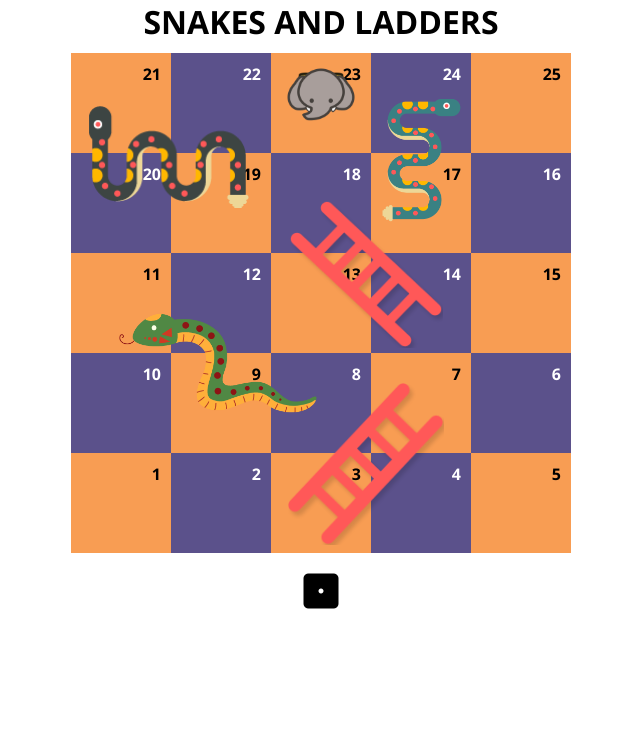
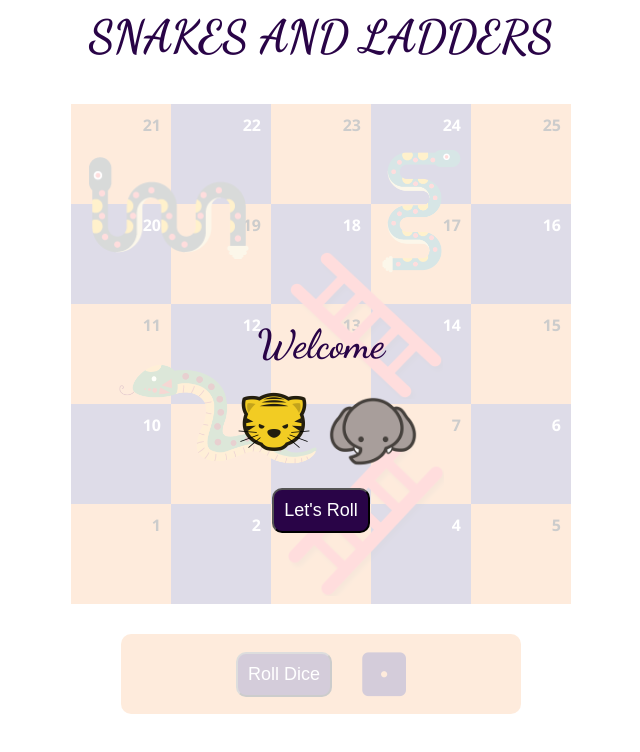
Before and after one commit to happikaur/snakes-and-ladders, a plain HTML site: page index.html in a window 1280 px wide. Shown: the whole page, without its empty margins (319-959 px from the left). Drawn offline with Linux system fonts and the light colour scheme.

Commit message:
Added selectors. Added dice roll number to dice. Deleted comment out comments.  Added display function to the player when the dice is rolled. Changed the pop welcome message display.  Added class and the style of the heading. Deleted some irrelevent html code. Adjusted the dice and roll dice button.

```diff
--- a/app.js
+++ b/app.js
@@ -4,7 +4,10 @@ const player2 = document.querySelector('.player.two');
 const welcomePopUp = document.querySelector('.welcome-message');
 const congrats = document.querySelector('.who-won');
 const whoWon = document.querySelector('.won-or-lose');
-const dice = document.querySelector('.dice');
+const dice = document.querySelector('.dice-roll');
+const diceFont = document.querySelector('.dice');
+const letsRoll = document.querySelector('.lets-roll');
+const welcomeBack = document.querySelector('.welcome-background')
 
 let isGameEnded = false;
 const lastBox = 25;
@@ -26,15 +29,29 @@ const snakesLadders = {
   24:17,
 };
 
-const throwDice = () => {
- const diceNum = Math.floor(Math.random() * 6) + 1;
- return diceNum;
+const diceRollNum = {
+  1: '<i class="fas fa-dice-one"></i>',
+  2: '<i class="fas fa-dice-two"></i>',
+  3: '<i class="fas fa-dice-three"></i>',
+  4: '<i class="fas fa-dice-four"></i>',
+  5: '<i class="fas fa-dice-five"></i>',
+  6: '<i class="fas fa-dice-six"></i>',
 }
 
+// Random number from 1 to 6
+const throwDice = () => {
+  const diceNum = Math.floor(Math.random() * 6) + 1;
+  diceFont.innerHTML = diceRollNum[diceNum];
+  return diceNum;
+}
+
+// Moves box by that number
+// Find the current box of the player
 const calculateNewBox = (diceNumber, currentBox) => {
-  // Find the current box of the player
   const newBox = diceNumber + currentBox;
 
+  // If in the box with ladder go up to the box number where ladder ends
+  // If in the box with snake go down to the box number where snake ends
   if (snakesLadders[newBox]) {
     return snakesLadders[newBox];
   }
@@ -51,17 +68,8 @@ const calculateNewBox = (diceNumber, currentBox) => {
   return newBox;
 }
 
-dice.addEventListener ('click', (event) => {
-  startGame()
-})
-
 const findBoxPosition = (boxNumber) => {
   const box = document.getElementById(`${boxNumber}`);
-  // console.log('box', box);
-  // const boxPos = box.getBoundingClientRect();
-  // console.log(boxPos);
-  // const x = boxPos.top + (boxPos.width / 2) - 25;
-  // const y = boxPos.left + (boxPos.height / 2) - 25;
   return box
 }
 
@@ -69,16 +77,10 @@ const movePlayerToBox = (newBox, player) => {
   const box = findBoxPosition(newBox);
 
   box.appendChild(player);
-  // player.style.top = `${xyBox.y}px`;
-  // player.style.left = `${xyBox.x}px`;
-
-  // store[player.id].y = xyBox.y;
-  // store[player.id].x = xyBox.x;
 }
 
-// window.onload = () => startGame()
-
 const startGame = () => {
+  // Role dice
   store.diceNumber = throwDice();
   const currentPlayer = store.currentPlayer
 
@@ -87,23 +89,27 @@ const startGame = () => {
   movePlayerToBox(store[currentPlayer.id].currentBox, store.currentPlayer);
 
   if (currentPlayer.id === 'player1') {
-    store.currentPlayer = player2
+    store.currentPlayer = player2;
+    player1.style.display = 'block';
   } else if (currentPlayer.id === 'player2') {
-    store.currentPlayer = player1
+    store.currentPlayer = player1;
+    player2.style.display = 'block';
   }
 
   console.log(store);
   console.log(currentPlayer.id);
 }
 
+dice.addEventListener('click', (event) => {
+
+  startGame()
+});
+
+letsRoll.addEventListener('click', (event) => {
+  welcomePopUp.style.display = 'none';
+  welcomeBack.style.display = 'none';
+});
 
 
-// Boxes number need to flow and not break
-// Person need to choose the avatar
-// Enter the name
-// choose who rolls first
-// Role dice
-  // Random number from 1 to 6
-// Moves box by that number
-// If in the box with ladder go up to the box number where ladder ends
-// If in the box with snake go down to the box number where snake ends
+// Pop up of congratulations
+// Play again resets the game to start
--- a/index.html
+++ b/index.html
@@ -10,11 +10,10 @@
   <link rel="stylesheet" href="https://use.fontawesome.com/releases/v5.15.4/css/all.css" integrity="sha384-DyZ88mC6Up2uqS4h/KRgHuoeGwBcD4Ng9SiP4dIRy0EXTlnuz47vAwmeGwVChigm" crossorigin="anonymous">
 </head>
 <body>
-  <h1>SNAKES AND LADDERS</h1>
+  <h1 class="font-dancing heading">SNAKES AND LADDERS</h1>
 
   <div class="welcome-message">
     <p class="welcome font-dancing">Welcome</p>
-    <p class="instructions">Select your avatar</p>
     <div class="choose-avatar">
       <label>
         <img src="./images/tiger.png" alt="player1" class="one">
@@ -23,21 +22,11 @@
         <img src="./images/elephant.png" alt="player2" class="two">
       </label>
     </div>
-    <p class="instructions">Who rolls first?</p>
-    <div class="choose-who-play-first">
-      <label>
-          <input type="radio" name="who-first" class="who-first" value="me"/>
-          <i></i> <span>Me</span>
-      </label>
-      <label>
-          <input type="radio" name="who-first" class="who-first" value="computer"/>
-          <i></i> <span>Computer</span>
-      </label>
-    </div>
     <div class="go">
       <button class="lets-roll">Let's Roll</button>
     </div>
   </div>
+  <div class="welcome-background"></div>
 
   <div class="who-won">
     <p class="greetings font-dancing">Congratulations!</p>
@@ -155,12 +144,10 @@
   </div>
 
   <div class="dice-wrapper">
+    <div class="go">
+      <button class="lets-roll dice-roll">Roll Dice</button>
+    </div>
     <div class="dice"><i class="fas fa-dice-one"></i></div>
-    <!-- <div><i class="fas fa-dice-two"></i></div>
-    <div><i class="fas fa-dice-three"></i></div>
-    <div><i class="fas fa-dice-four"></i></div>
-    <div><i class="fas fa-dice-five"></i></div>
-    <div><i class="fas fa-dice-six"></i></div> -->
   </div>
 
 </body>
--- a/scss/abstracts/_global-classes.scss
+++ b/scss/abstracts/_global-classes.scss
@@ -1,8 +1,27 @@
+@import '../abstracts/variables';
 @import url('https://fonts.googleapis.com/css2?family=Dancing+Script:wght@600&display=swap');
+@import url('https://fonts.googleapis.com/css2?family=Dancing+Script:wght@700&display=swap');
 
 .font-dancing {
   font-size: 40px;
-  font-weight: bold;
+  font-weight: 600;
   color: $welcome;
   font-family: "Dancing Script";
 }
+
+.heading {
+  font-size: 45px;
+  font-weight: bold;
+  padding: 10px;
+}
+
+.go {
+  .lets-roll {
+    background-color: $welcome;
+    color: $white;
+    font-size: large;
+    padding: 10px;
+    border-radius: 10px;
+    margin: 15px;
+  }
+}
--- a/scss/abstracts/_variables.scss
+++ b/scss/abstracts/_variables.scss
@@ -1,7 +1,5 @@
 @import url('https://fonts.googleapis.com/css2?family=Roboto:wght@300&display=swap');
 
-
-$background: forestgreen;
 $box1: rgb(248, 157, 83);
 $box2:rgb(91, 81, 139);
 $white: #fff;
--- a/scss/components/_board.scss
+++ b/scss/components/_board.scss
@@ -4,7 +4,7 @@
   position: relative;
   display: flex;
   justify-content: center;
-  padding: 10px;
+  padding: 30px 10px;
 
   .boxes {
     max-width: 500px;
--- a/scss/components/_dice.scss
+++ b/scss/components/_dice.scss
@@ -1,4 +1,19 @@
-.dice {
-  background-color: $white;
-  font-size: 40px;
+@import '../abstracts/variables';
+
+.dice-wrapper {
+  display: flex;
+  align-items: center;
+  justify-content: center;
+  background-color: $box1;
+  width: 400px;
+  margin: 0 auto;
+  border-radius: 10px;
+
+  .dice {
+    color: $welcome;
+    font-size: 50px;
+    i {
+      margin: 15px;
+    }
+  }
 }
--- a/scss/components/_players.scss
+++ b/scss/components/_players.scss
@@ -1,18 +1,16 @@
 .player {
   position: absolute;
-  z-index: 1;
 
   &.one {
-    animation-duration: 1s;
-    animation-direction: normal;
-
-    img{
+    display: none;
+    img {
       width: 70px;
-      height:70px;
+      height: 70px;
     }
   }
 
   &.two {
+    display: none;
     img {
       width: 70px;
       height: 70px;
--- a/scss/components/_welcome-message.scss
+++ b/scss/components/_welcome-message.scss
@@ -2,32 +2,31 @@
 
 .welcome-message {
   position: fixed;
-  top: calc(50% - 150px);
-  left: calc(50% - 150px);
   padding: 20px;
-  width: 300px;
-  height: 300px;
-  background-color: $white;
-  opacity: 0.75;
-  display: none;
+  z-index: 2;
+  width: 100%;
+  height: 100%;
+  display: flex;
+  flex-direction: column;
+  justify-content: center;
+  padding-bottom: 100px;
 
-  .one{
-    width: 60px;
-    height:60px;
+  .one {
+    width: 100px;
+    height:100px;
   }
 
   .two {
-      width: 60px;
-      height: 60px;
-  }
-
-  .go {
-    .lets-roll {
-      background-color: $welcome;
-      color: $white;
-      font-size: large;
-      padding: 10px;
-      border-radius: 10px;
-    }
+      width: 90px;
+      height: 90px;
   }
 }
+
+.welcome-background {
+  position: fixed;
+  width: 100%;
+  height: 100%;
+  background-color: $white;
+  opacity: 0.8;
+  z-index: 1;
+}
```
Also changed, not shown: main.css, scss/abstracts/_global-classes.css (added), scss/components/_board.css, scss/components/_dice.css (added), scss/components/_players.css, scss/components/_welcome-message.css.
